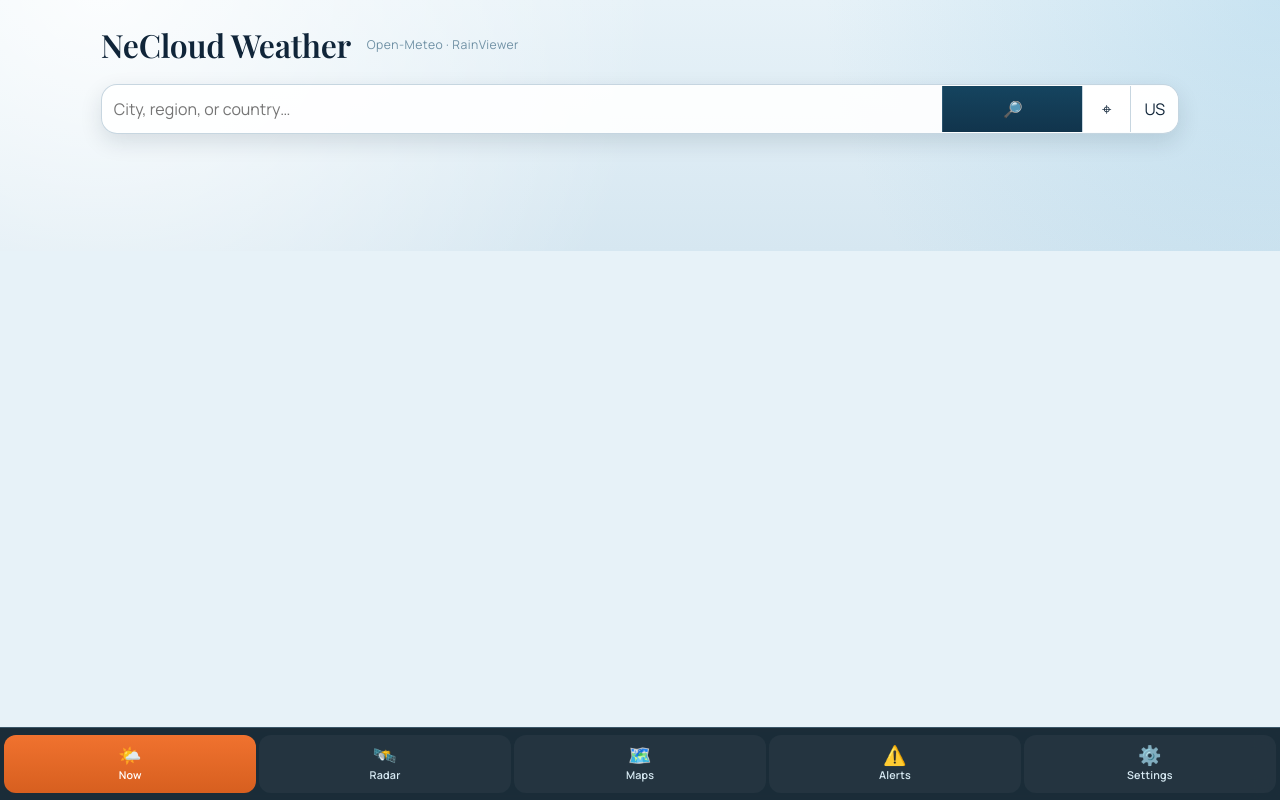
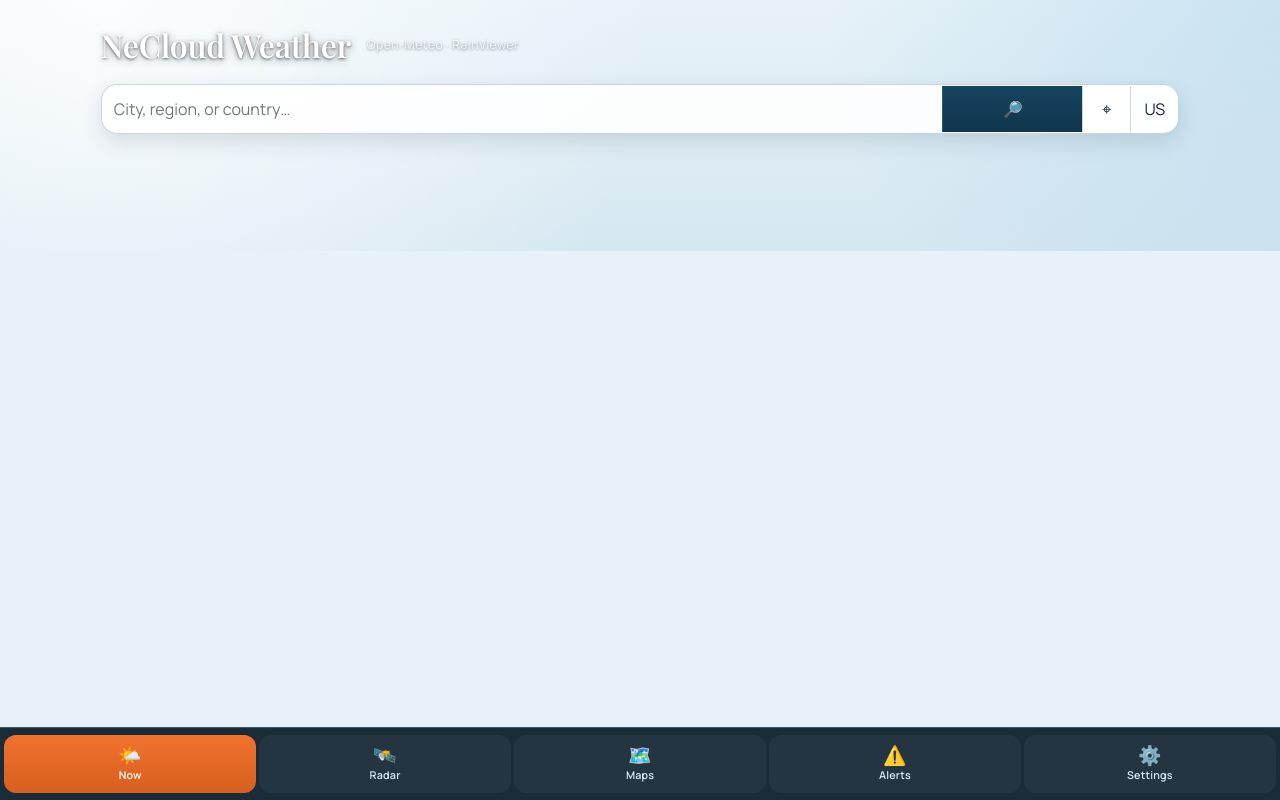
Before and after one commit to nmemmert/weather, a website: page app/public/index.html in a window 1280 px wide. Drawn offline with nearby package versions, Linux system fonts and the light colour scheme; no server answers.

Commit message:
Always-visible app title: white text + drop shadow on masthead h1/tagline

```diff
--- a/app/public/index.html
+++ b/app/public/index.html
@@ -16,7 +16,7 @@
 <link rel="preconnect" href="https://fonts.googleapis.com">
 <link href="https://fonts.googleapis.com/css2?family=Manrope:wght@400;500;600;700&family=Playfair+Display:wght@500;600&display=swap" rel="stylesheet">
 <link rel="stylesheet" href="https://unpkg.com/leaflet@1.9.4/dist/leaflet.css">
-<link rel="stylesheet" href="style.css?v=4">
+<link rel="stylesheet" href="style.css?v=5">
 </head>
 <body>
 <div class="app">
--- a/app/public/style.css
+++ b/app/public/style.css
@@ -139,14 +139,19 @@ a:hover { text-decoration: underline; }
   font-size: 1.7rem;
   letter-spacing: -0.3px;
   margin-bottom: 0.35rem;
+  color: #fff;
+  text-shadow:
+    0 1px 3px rgba(0,0,0,0.55),
+    0 2px 8px rgba(0,0,0,0.35);
 }
 
 .tagline {
   display: block;
   margin-top: 0.35rem;
   font-size: 0.76rem;
-  color: var(--ink-muted);
+  color: rgba(255,255,255,0.75);
   letter-spacing: 0.04em;
+  text-shadow: 0 1px 3px rgba(0,0,0,0.45);
 }
 
 /* Bottom nav */
```
